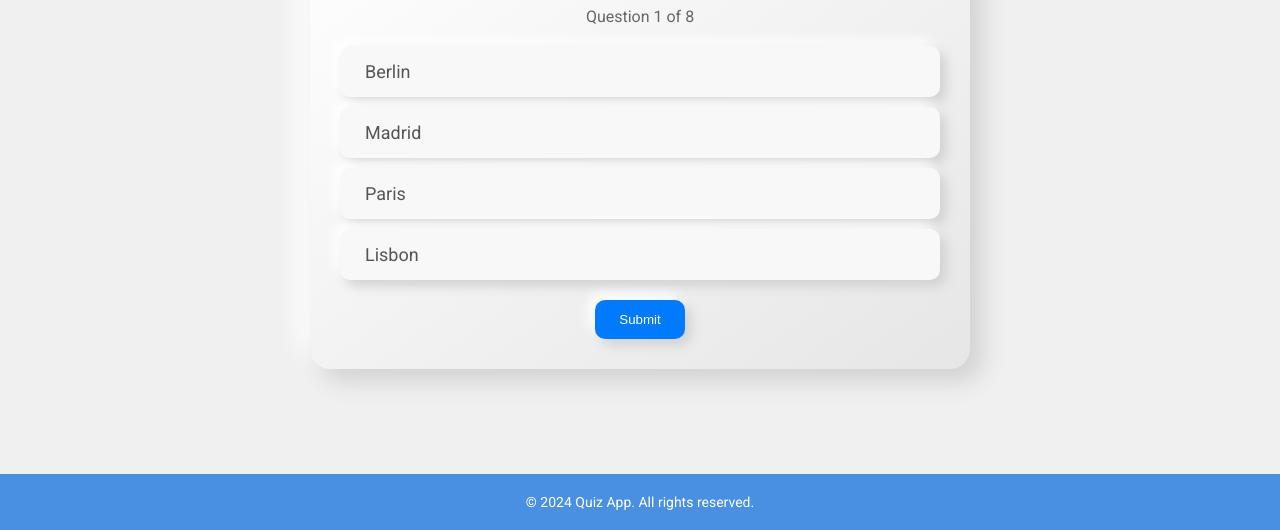
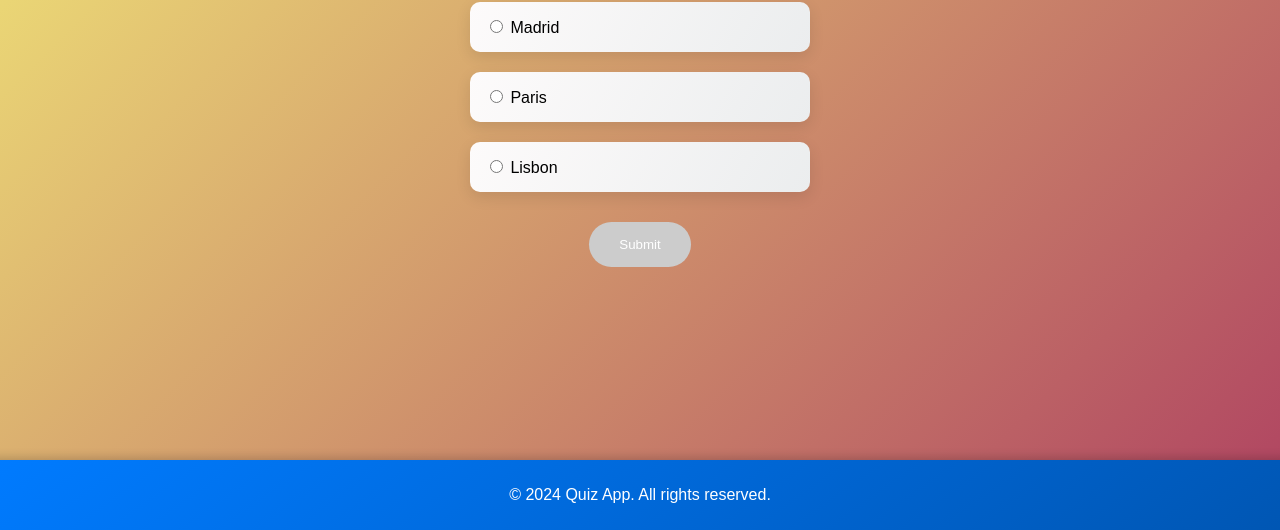
Before and after one commit to kirankumar2007/quizapp, a plain HTML site: page index.html in a window 1280 px wide. Shown: the part 270-800 px from the top of the page. Drawn offline with Linux system fonts and the light colour scheme.

Commit message:
gave more gradient and improved functionality

```diff
--- a/index.html
+++ b/index.html
@@ -14,7 +14,7 @@
         <div id="quiz">
             <div id="quiz-header">
                 <h2 id="question">Question Text</h2>
-                <p id="question-number">Question <span id="current-question">1</span> of <span id="total-questions">3</span></p>
+                <p id="question-number">Question <span id="current-question">1</span> of <span id="total-questions">8</span></p>
             </div>
             <div class="options">
                 <label class="option">
--- a/script.js
+++ b/script.js
@@ -65,89 +65,80 @@ const quizData = [
     }
 ];
 
-const quiz = document.getElementById("quiz");
-const questionEl = document.getElementById("question");
-const currentQuestionEl = document.getElementById("current-question");
-const totalQuestionsEl = document.getElementById("total-questions");
-const answerEls = document.querySelectorAll(".answer");
-const a_text = document.getElementById("a_text");
-const b_text = document.getElementById("b_text");
-const c_text = document.getElementById("c_text");
-const d_text = document.getElementById("d_text");
-const submitBtn = document.getElementById("submit");
+
+const questionEl = document.getElementById('question');
+const optionsContainer = document.querySelector('.options');
+const submitBtn = document.getElementById('submit');
 
 let currentQuiz = 0;
 let score = 0;
-
-totalQuestionsEl.innerText = quizData.length;
+let selectedAnswer = undefined;
 
 loadQuiz();
 
 function loadQuiz() {
     deselectAnswers();
+
     const currentQuizData = quizData[currentQuiz];
+    questionEl.innerText = currentQuizData.question;
 
-    questionEl.innerText = currentQuizData.question;
-    a_text.innerText = currentQuizData.a;
-    b_text.innerText = currentQuizData.b;
-    c_text.innerText = currentQuizData.c;
-    d_text.innerText = currentQuizData.d;
-    currentQuestionEl.innerText = currentQuiz + 1;
+    optionsContainer.innerHTML = `
+        <label>
+            <input type="radio" name="answer" value="a">
+            ${currentQuizData.a}
+        </label>
+        <label>
+            <input type="radio" name="answer" value="b">
+            ${currentQuizData.b}
+        </label>
+        <label>
+            <input type="radio" name="answer" value="c">
+            ${currentQuizData.c}
+        </label>
+        <label>
+            <input type="radio" name="answer" value="d">
+            ${currentQuizData.d}
+        </label>
+    `;
+
+    document.querySelectorAll('.options label').forEach(option => {
+        option.addEventListener('click', () => {
+            deselectAnswers();
+            option.classList.add('selected');
+            selectedAnswer = option.querySelector('input').value;
+            submitBtn.disabled = false;
+        });
+    });
 }
 
 function deselectAnswers() {
-    answerEls.forEach(answerEl => {
-        answerEl.checked = false;
-        answerEl.parentElement.classList.remove("selected", "correct", "incorrect");
+    document.querySelectorAll('.options label').forEach(option => {
+        option.classList.remove('selected');
     });
+    submitBtn.disabled = true;
 }
 
-function getSelected() {
-    let answer;
-    answerEls.forEach(answerEl => {
-        if(answerEl.checked) {
-            answer = answerEl.id;
-        }
-    });
-    return answer;
-}
-
-answerEls.forEach(answerEl => {
-    answerEl.addEventListener("change", () => {
-        deselectAnswers();
-        answerEl.parentElement.classList.add("selected");
-    });
-});
-
-submitBtn.addEventListener("click", () => {
-    const answer = getSelected();
-
-    if(answer) {
-        const correctAnswer = quizData[currentQuiz].correct;
-
-        if(answer === correctAnswer) {
+submitBtn.addEventListener('click', () => {
+    if (selectedAnswer) {
+        if (selectedAnswer === quizData[currentQuiz].correct) {
             score++;
         }
 
-        answerEls.forEach(answerEl => {
-            if(answerEl.id === correctAnswer) {
-                answerEl.parentElement.classList.add("correct");
-            } else if(answerEl.checked) {
-                answerEl.parentElement.classList.add("incorrect");
-            }
-        });
-
         currentQuiz++;
 
-        setTimeout(() => {
-            if(currentQuiz < quizData.length) {
-                loadQuiz();
-            } else {
-                quiz.innerHTML = `
-                    <h2>You answered ${score}/${quizData.length} questions correctly</h2>
-                    <button onclick="location.reload()">Reload</button>
-                `;
-            }
-        }, 1000); // Add a delay before loading the next question or showing the result
+        if (currentQuiz < quizData.length) {
+            loadQuiz();
+        } else {
+            showResults();
+        }
     }
 });
+
+function showResults() {
+    optionsContainer.innerHTML = `
+        <h2>You answered ${score}/${quizData.length} questions correctly.</h2>
+        <button onclick="location.reload()">Reload</button>
+    `;
+    questionEl.innerHTML = '';
+    submitBtn.style.display = 'none';
+}
--- a/styles.css
+++ b/styles.css
@@ -1,118 +1,89 @@
-@import url('https://fonts.googleapis.com/css2?family=Roboto:wght@400;700&display=swap');
-
 body {
-    font-family: 'Roboto', sans-serif;
-    background-color: #f0f0f0;
+    font-family: 'Arial', sans-serif;
+    background: linear-gradient(135deg, #f3ec78, #af4261);
     margin: 0;
     padding: 0;
     display: flex;
     flex-direction: column;
-    justify-content: space-between;
-    min-height: 100vh;
+    align-items: center;
+    height: 100vh;
 }
 
-header, footer {
-    background-color: #4a90e2;
-    color: white;
+.container {
+    margin-top: 50px;
+    background: linear-gradient(145deg, #ffffff, #e0e0e0);
+    padding: 30px;
+    border-radius: 20px;
+    box-shadow: 0 15px 35px rgba(0, 0, 0, 0.2);
+    width: 50%;
+    max-width: 600px;
     text-align: center;
-    padding: 20px 0;
 }
 
-header h1 {
-    margin: 0;
-    font-size: 32px;
-}
-
-footer p {
-    margin: 0;
-    font-size: 14px;
-}
-
-.quiz-container {
-    flex-grow: 1;
-    display: flex;
-    justify-content: center;
-    align-items: center;
-}
-
-#quiz {
-    background: linear-gradient(145deg, #ffffff, #e6e6e6);
-    border-radius: 20px;
-    padding: 30px;
-    box-shadow: 12px 12px 24px #d1d1d1, -12px -12px 24px #ffffff;
-    max-width: 600px;
-    width: 100%;
-    text-align: center;
-    background-color: #ffffff;
-}
-
-#quiz-header {
+h1 {
+    color: #ffffff;
+    background: -webkit-linear-gradient(left, #007bff, #00c6ff);
+    -webkit-background-clip: text;
+    -webkit-text-fill-color: transparent;
+    font-size: 36px;
     margin-bottom: 20px;
 }
 
 h2 {
+    color: #333;
     font-size: 24px;
-    color: #333;
-    margin-bottom: 10px;
-}
-
-#question-number {
-    font-size: 16px;
-    color: #666;
 }
 
 .options {
-    width: 100%;
-    margin-bottom: 20px;
+    display: flex;
+    flex-direction: column;
+    margin: 20px 0;
 }
 
-.option {
-    background-color: #f8f8f8;
+.options label {
+    background: linear-gradient(120deg, #fdfbfb, #ebedee);
     padding: 15px;
     margin: 10px 0;
     border-radius: 10px;
-    box-shadow: 6px 6px 12px #d1d1d1, -6px -6px 12px #ffffff;
-    transition: background-color 0.3s ease, transform 0.2s ease;
     cursor: pointer;
-    display: flex;
-    align-items: center;
+    transition: background 0.4s ease, box-shadow 0.4s ease;
+    box-shadow: 0 5px 15px rgba(0, 0, 0, 0.1);
 }
 
-.option:hover {
-    transform: scale(1.02);
-}
-
-.option input[type="radio"] {
-    display: none;
-}
-
-.option span {
-    font-size: 18px;
-    color: #555;
-    margin-left: 10px;
-}
-
-.option.selected {
-    background-color: #007bff;
-    color: white;
-}
-
-.option.correct {
-    background-color: #28a745;
-    color: white;
-}
-
-.option.incorrect {
-    background-color: #dc3545;
-    color: white;
+.options label:hover, .options label.selected {
+    background: linear-gradient(120deg, #89f7fe, #66a6ff);
+    box-shadow: 0 8px 20px rgba(0, 0, 0, 0.2);
 }
 
 #submit {
-    padding: 12px 24px;
-    background-color: #007bff;
+    display: block;
+    margin: 20px auto;
+    padding: 15px 30px;
+    background: linear-gradient(145deg, #007bff, #0056b3);
     color: white;
     border: none;
-    border-radius: 10px;
-    box-shadow: 6px 6px 12px #d1d1d1, -6px -6px 12px #ffffff;
+    border-radius: 25px;
     cursor: pointer;
-    font-size:
+    transition: background 0.4s ease, transform 0.3s ease;
+}
+
+#submit:disabled {
+    background: #ccc;
+    cursor: not-allowed;
+}
+
+#submit:hover:not(:disabled) {
+    transform: translateY(-3px);
+}
+
+footer {
+    margin-top: auto;
+    background: linear-gradient(145deg, #007bff, #0056b3);
+    color: white;
+    padding: 10px;
+    text-align: center;
+    width: 100%;
+    position: fixed;
+    bottom: 0;
+    box-shadow: 0 -2px 10px rgba(0, 0, 0, 0.2);
+}
```
